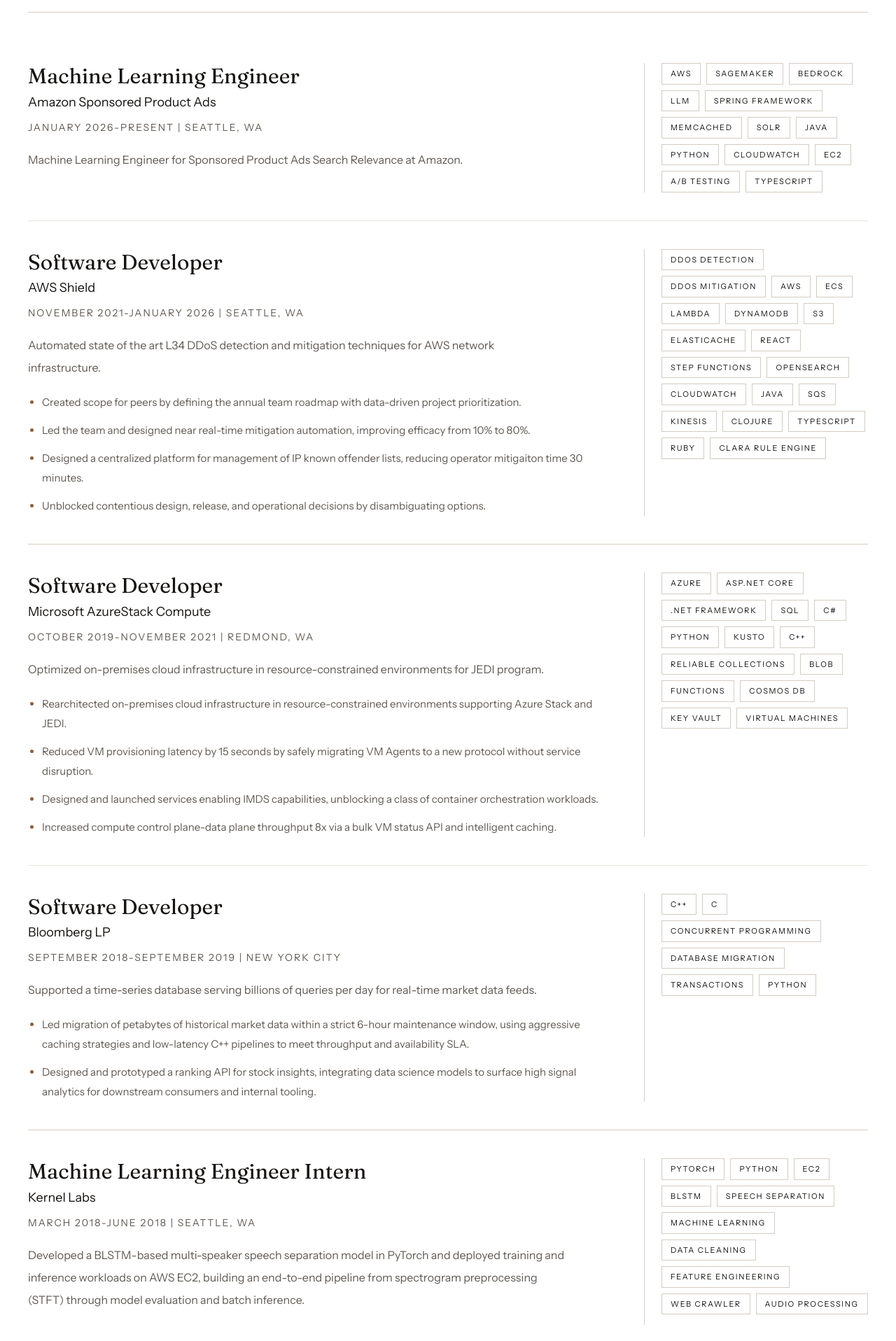
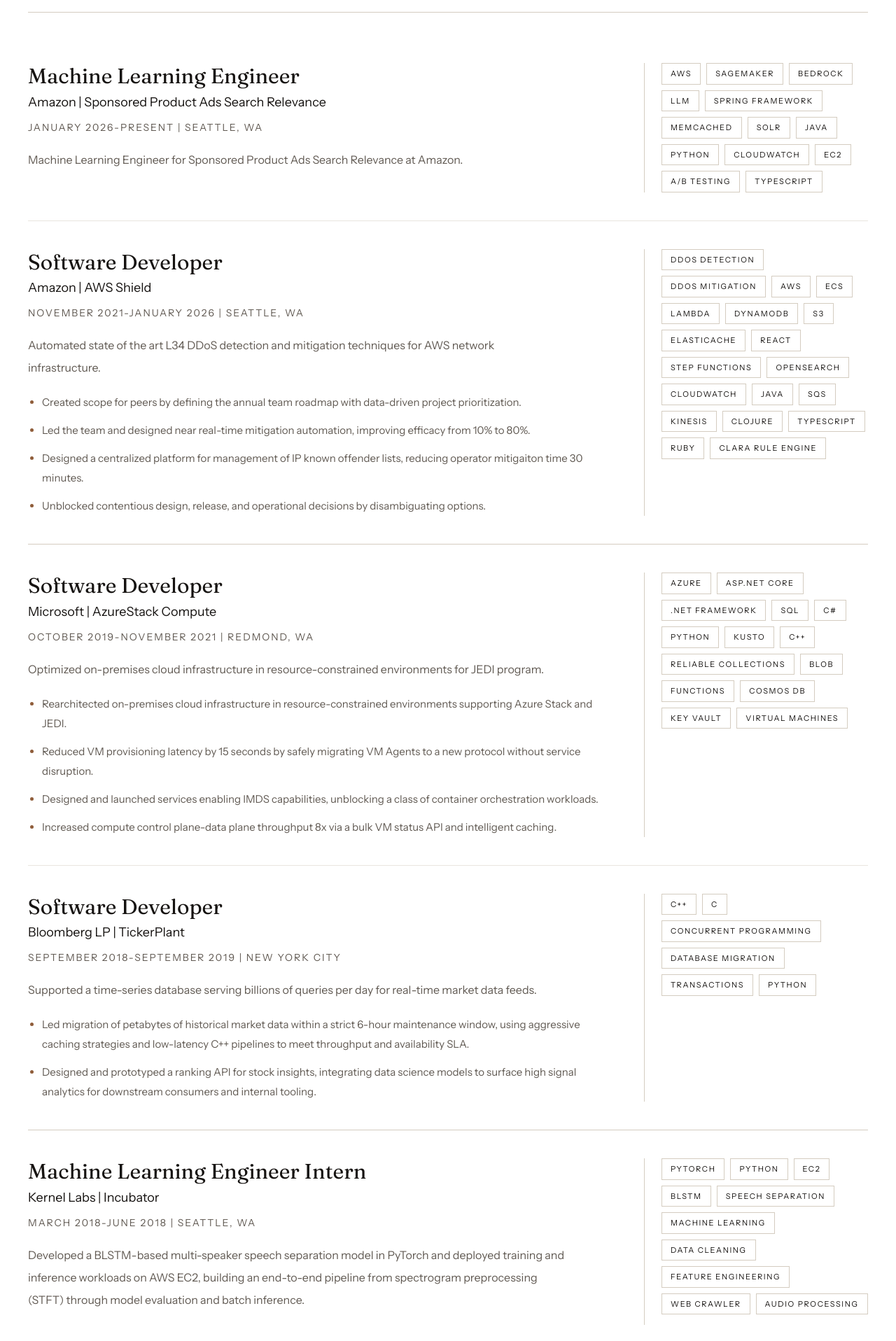
Before and after one commit to byue/byue.github.io, a React (Vite) app: page / in a window 1280 px wide. Shown: the part 1909-3825 px from the top of the page at 70% size. Built offline with nearby package versions, Linux system fonts and the light colour scheme.

Commit message:
Adjust headings

```diff
--- a/src/data/profile.ts
+++ b/src/data/profile.ts
@@ -135,7 +135,7 @@
       {
         id: "amazon-2026",
         kicker: "Chapter 05",
-        company: "Amazon Sponsored Product Ads",
+        company: "Amazon | Sponsored Product Ads Search Relevance",
         role: "Machine Learning Engineer",
         dateRange: "January 2026-Present",
         location: "Seattle, WA",
@@ -164,7 +164,7 @@
       {
         id: "aws-2021",
         kicker: "Chapter 04",
-        company: "AWS Shield",
+        company: "Amazon | AWS Shield",
         role: "Software Developer",
         dateRange: "November 2021-January 2026",
         location: "Seattle, WA",
@@ -204,7 +204,7 @@
       {
         id: "microsoft-2019",
         kicker: "Chapter 03",
-        company: "Microsoft AzureStack Compute",
+        company: "Microsoft | AzureStack Compute",
         role: "Software Developer",
         dateRange: "October 2019-November 2021",
         location: "Redmond, WA",
@@ -239,7 +239,7 @@
       {
         id: "bloomberg-2018",
         kicker: "Chapter 02",
-        company: "Bloomberg LP",
+        company: "Bloomberg LP | TickerPlant",
         role: "Software Developer",
         dateRange: "September 2018-September 2019",
         location: "New York City",
@@ -264,7 +264,7 @@
       {
         id: "kernel-2018",
         kicker: "Chapter 01",
-        company: "Kernel Labs",
+        company: "Kernel Labs | Incubator",
         role: "Machine Learning Engineer Intern",
         dateRange: "March 2018-June 2018",
         location: "Seattle, WA",
```
